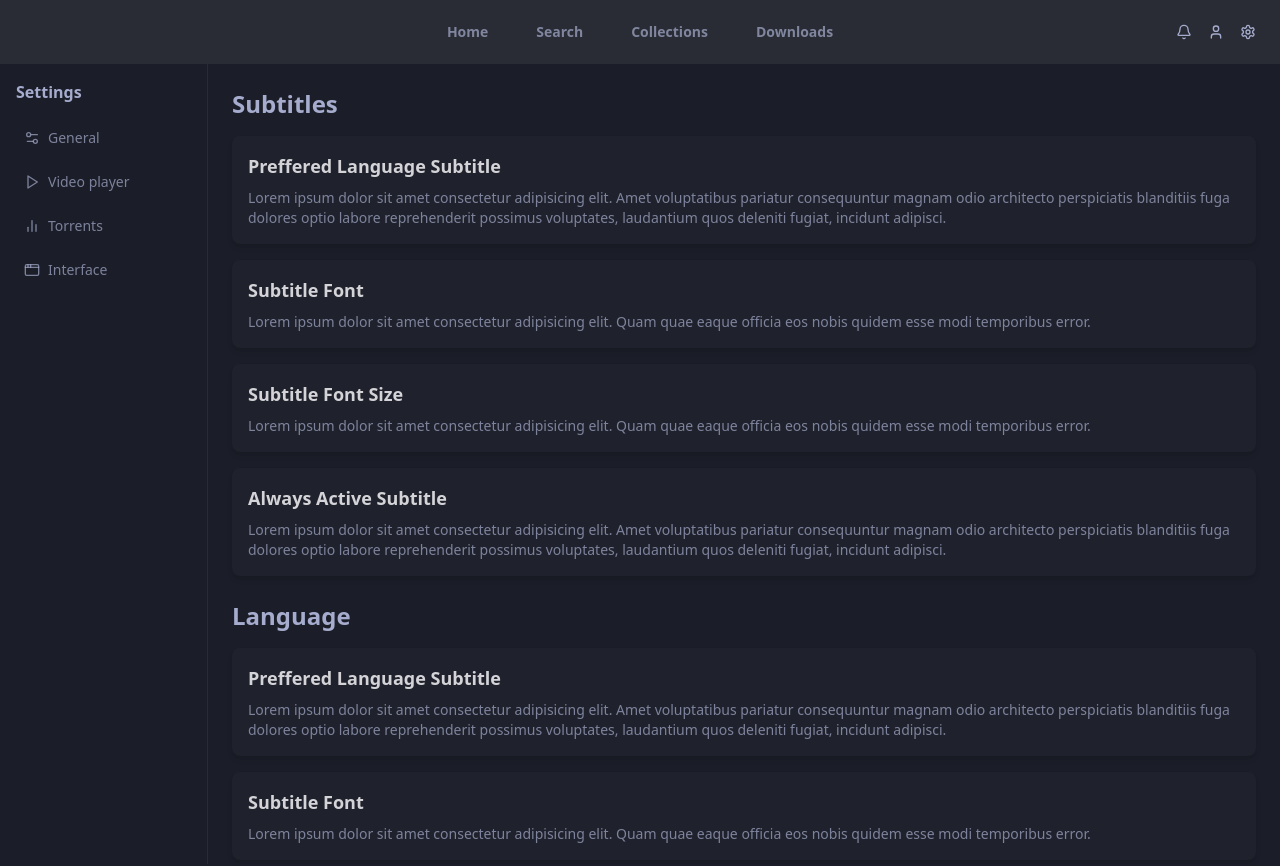
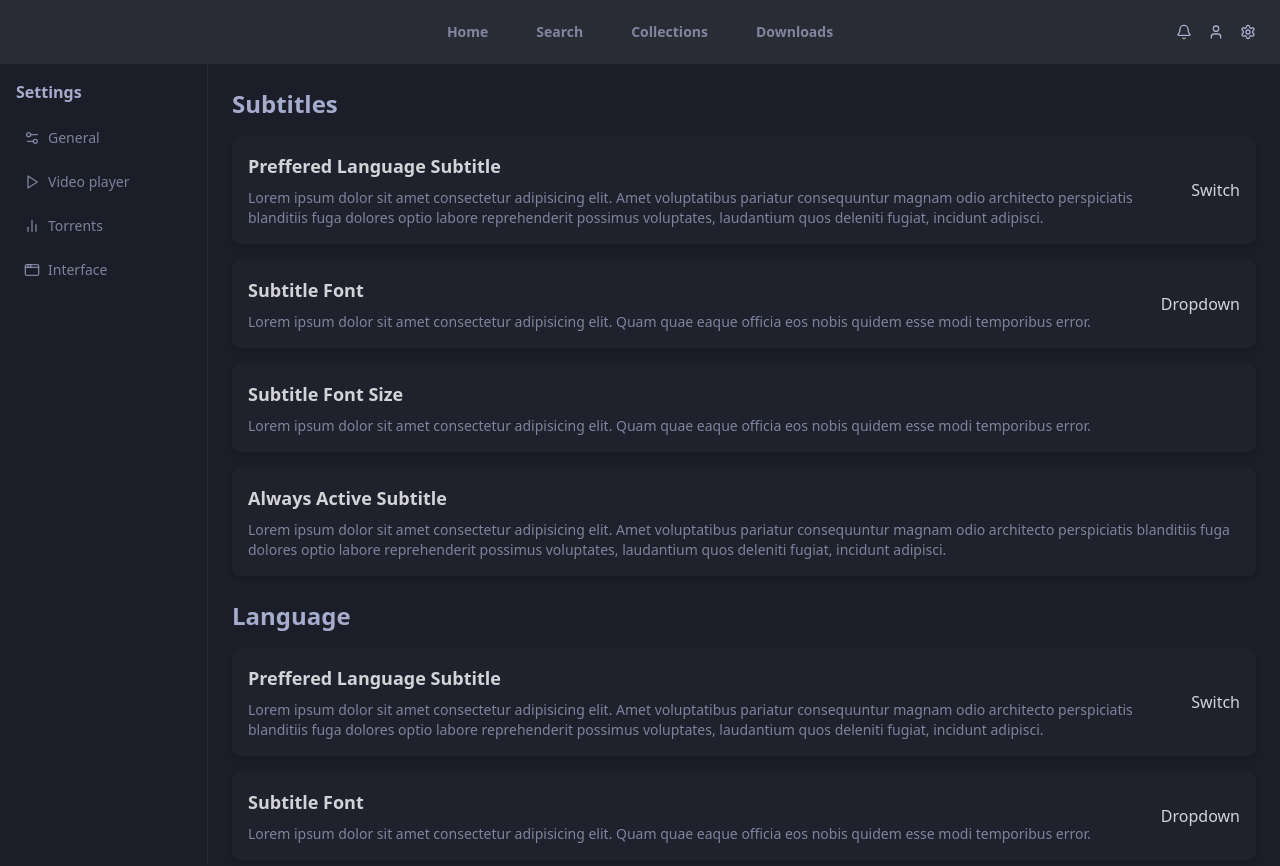
Before and after one commit to yerovyespitia/seijaku, a React (Vite) app: page /settings in a window 1280 px wide. Shown: the top 866 px of the page. Built offline with nearby package versions, Linux system fonts and the light colour scheme.

Commit message:
feat: add actions

```diff
--- a/src/components/CardSettings.tsx
+++ b/src/components/CardSettings.tsx
@@ -9,12 +9,14 @@ export const CardSettings = ({ title }: CardSettingsProps) => {
       title: 'Preffered language subtitle',
       description:
         'Lorem ipsum dolor sit amet consectetur adipisicing elit. Amet voluptatibus pariatur consequuntur magnam odio architecto perspiciatis blanditiis fuga dolores optio labore reprehenderit possimus voluptates, laudantium quos deleniti fugiat, incidunt adipisci.',
+      action: 'Switch',
     },
     {
       id: 2,
       title: 'Subtitle font',
       description:
         'Lorem ipsum dolor sit amet consectetur adipisicing elit. Quam quae eaque officia eos nobis quidem esse modi temporibus error.',
+      action: 'Dropdown',
     },
     {
       id: 3,
@@ -37,13 +39,17 @@ export const CardSettings = ({ title }: CardSettingsProps) => {
       </section>
 
       <div className='flex flex-col gap-4'>
-        {information.map(({ id, title, description }) => (
+        {information.map(({ id, title, description, action }) => (
           <section
-            className='bg-sd/30 p-4 rounded-lg shadow-md'
+            className='bg-sd/30 p-4 rounded-lg shadow-md flex justify-between items-center gap-6'
             key={id}
           >
-            <h2 className='text-lg capitalize font-semibold'>{title}</h2>
-            <p className='text-sm text-txtGray/70 pt-2'>{description}</p>
+            <div>
+              <h2 className='text-lg capitalize font-semibold'>{title}</h2>
+              <p className='text-sm text-txtGray/70 pt-2'>{description}</p>
+            </div>
+            {action === 'Switch' && <p>Switch</p>}
+            {action === 'Dropdown' && <p>Dropdown</p>}
           </section>
         ))}
       </div>
```
